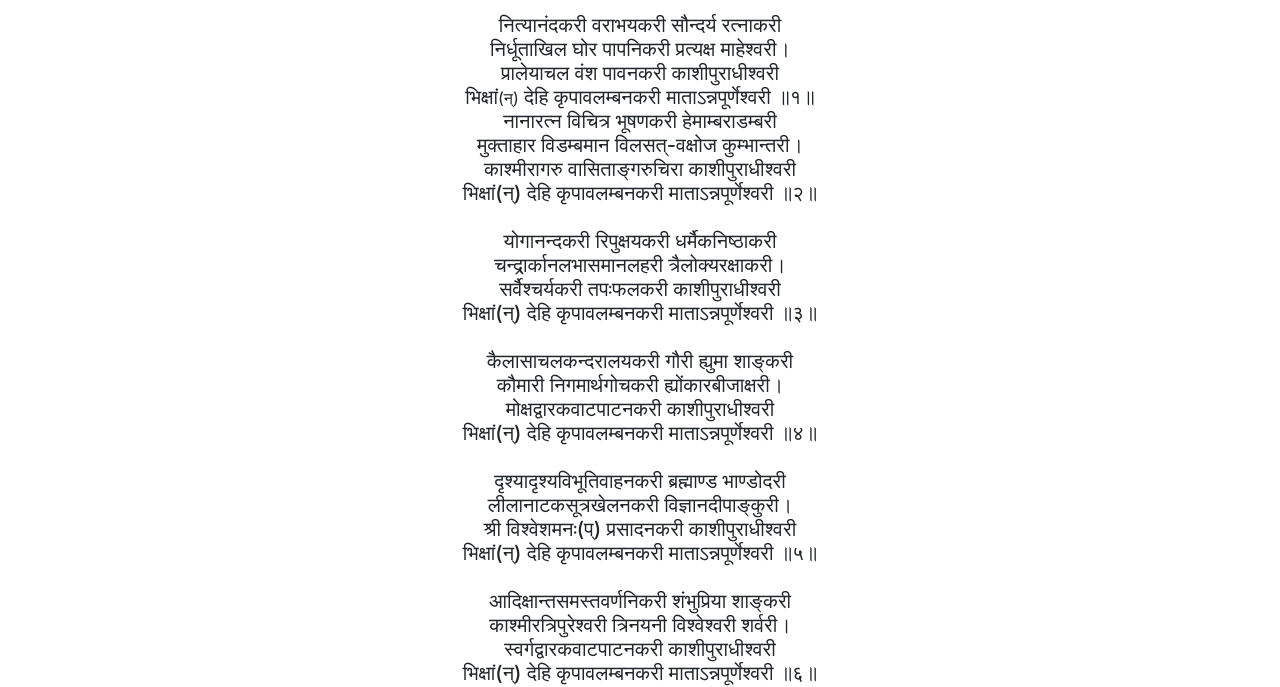
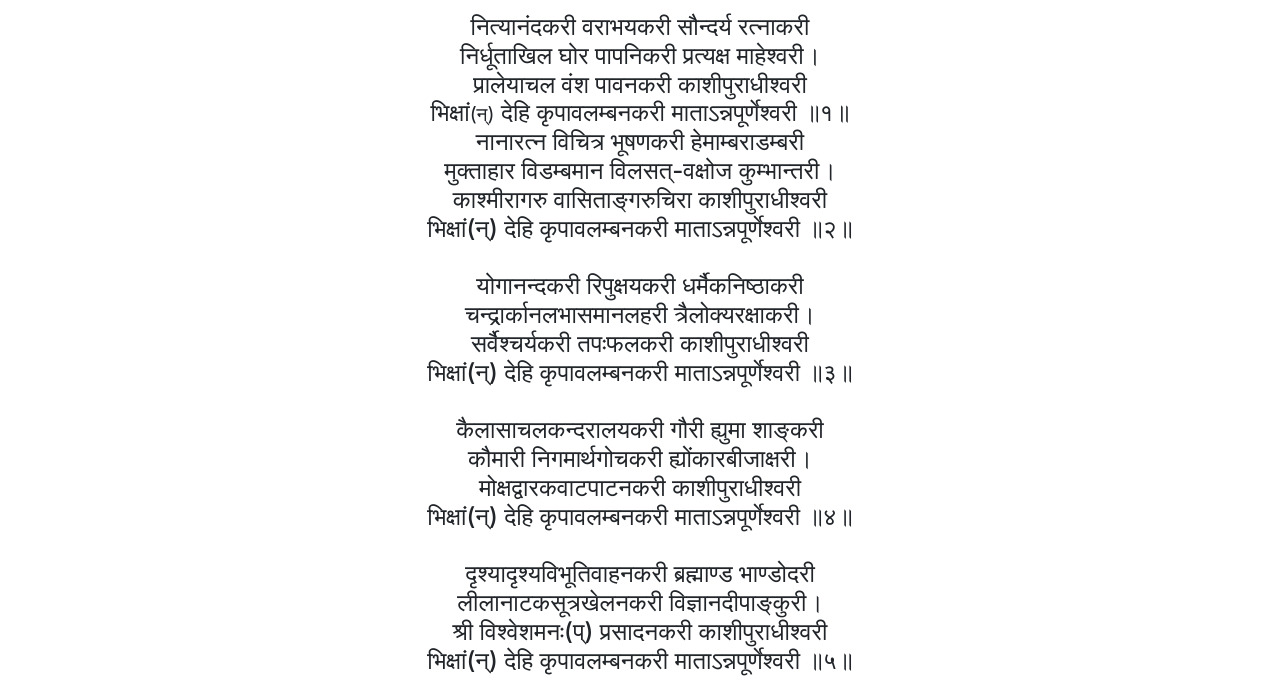
Before and after one commit to stotramala/stotramala.github.io, a plain HTML site: page AnnapurnaStotram.html in a window 1280 px wide. Shown: the part 131-818 px from the top of the page. Drawn offline with Linux system fonts and the light colour scheme.

Commit message:
modified:   AnnapurnaStotram.html

```diff
--- a/AnnapurnaStotram.html
+++ b/AnnapurnaStotram.html
@@ -55,7 +55,7 @@
       <!-- Page Heading/Breadcrumbs -->
       <h1 class="mt-4 mb-3">अन्नपूर्णास्तोत्रम्
       </h1>
-	<h5>
+	<h4>
       	नित्यानंदकरी वराभयकरी सौन्दर्य रत्नाकरी<br>
       	निर्धूताखिल घोर पापनिकरी प्रत्यक्ष माहेश्वरी।<br>
       	प्रालेयाचल वंश पावनकरी काशीपुराधीश्वरी<br>
```
